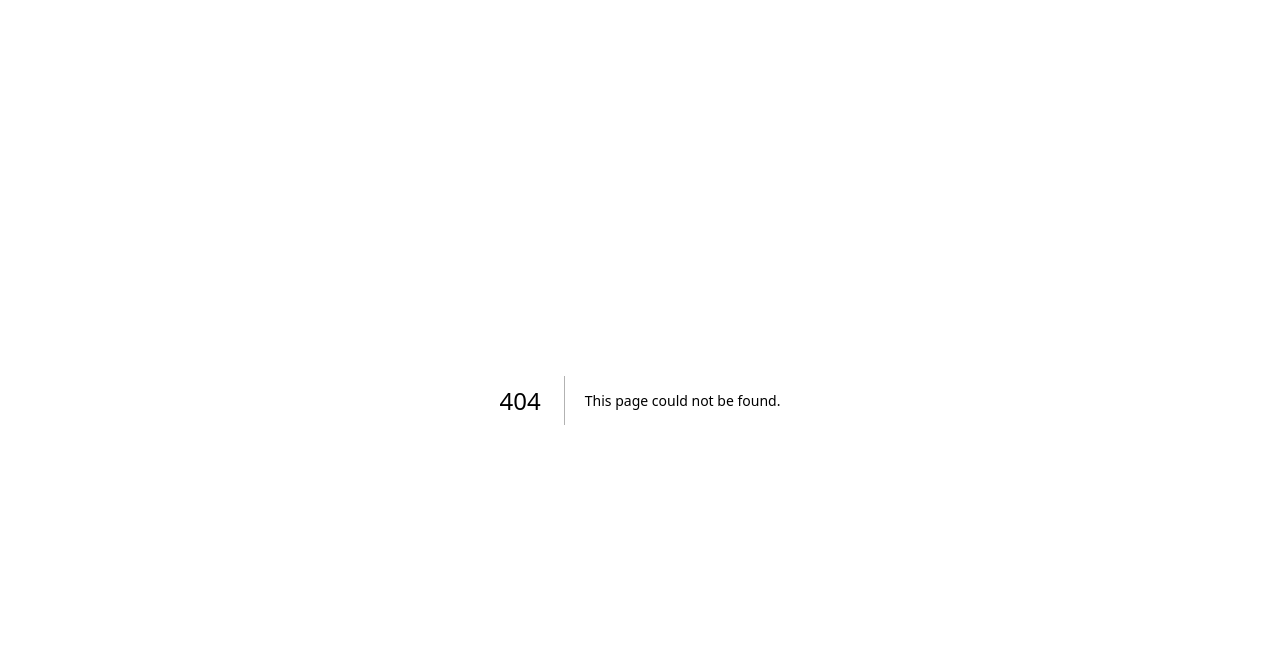
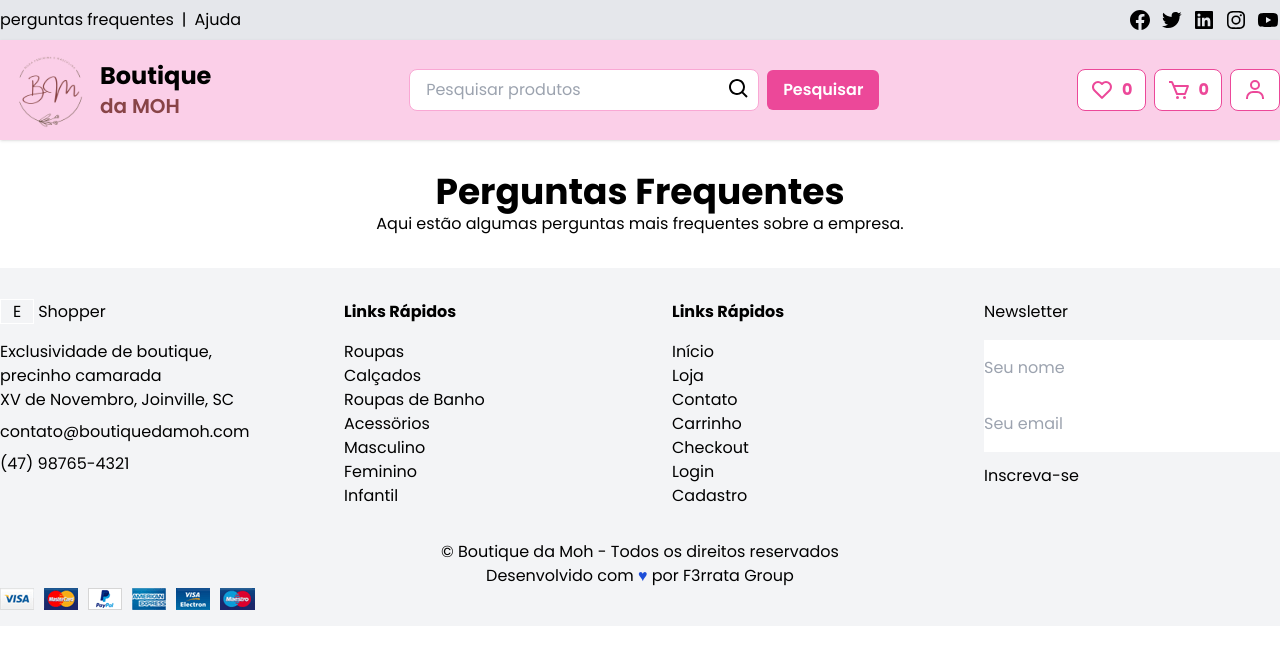
Before and after one commit to ribeirojer/Boutique-da-Mol, a Next.js app: page /faq in a window 1280 px wide. Before the commit this address had no page. Shown: the top 648 px of the page. Built offline with nearby package versions, Linux system fonts and the light colour scheme.

Commit message:
feat: edit entrar and cadastrar pages

```diff
--- a/src/components/Header.tsx
+++ b/src/components/Header.tsx
@@ -9,7 +9,7 @@ import { UserContext } from "@/pages/_app";
 type Props = {};
 
 const Header = (props: Props) => {
-  const { cartItems, wishlist } = useContext(UserContext);
+  const { user, cartItems, wishlist } = useContext(UserContext);
   const [searchTerm, setSearchTerm] = useState("");
   const router = useRouter();
   const [isFixed, setIsFixed] = useState(false);
@@ -236,6 +236,32 @@ const Header = (props: Props) => {
                 {cartItems.length}
               </span>
             </Link>
+            <Link
+              href="/usuario"
+              className="flex gap-2 items-center py-2 px-3 border border-pink-500 rounded-lg bg-white group hover:bg-pink-500 transition-all"
+            >
+              {user ? (
+                <svg
+                  xmlns="http://www.w3.org/2000/svg"
+                  width="24"
+                  height="24"
+                  viewBox="0 0 24 24"
+                  className="fill-pink-500 group-hover:fill-white"
+                >
+                  <path d="M7.5 6.5C7.5 8.981 9.519 11 12 11s4.5-2.019 4.5-4.5S14.481 2 12 2 7.5 4.019 7.5 6.5zM20 21h1v-1c0-3.859-3.141-7-7-7h-4c-3.86 0-7 3.141-7 7v1h17z"></path>
+                </svg>
+              ) : (
+                <svg
+                  xmlns="http://www.w3.org/2000/svg"
+                  width="24"
+                  height="24"
+                  viewBox="0 0 24 24"
+                  className="fill-pink-500 group-hover:fill-white"
+                >
+                  <path d="M12 2a5 5 0 1 0 5 5 5 5 0 0 0-5-5zm0 8a3 3 0 1 1 3-3 3 3 0 0 1-3 3zm9 11v-1a7 7 0 0 0-7-7h-4a7 7 0 0 0-7 7v1h2v-1a5 5 0 0 1 5-5h4a5 5 0 0 1 5 5v1z"></path>
+                </svg>
+              )}
+            </Link>
           </div>
         </div>
       </div>
--- /dev/null
+++ b/src/pages/ajuda.tsx
@@ -0,0 +1,43 @@
+import Button from "@/components/Button";
+import Footer from "@/components/Footer";
+import Header from "@/components/Header";
+import Input from "@/components/Input";
+import React from "react";
+
+type Props = {};
+
+const Ajuda = (props: Props) => {
+  const [inputAjuda, setInputAjuda] = React.useState("");
+
+  const handleSubmit = (e: any) => {
+    e.preventDefault();
+    console.log(inputAjuda);
+  };
+
+  return (
+    <>
+      <Header></Header>
+      <main className="container mx-auto my-8">
+        <h1 className="text-4xl font-bold text-center">Ajuda</h1>
+        <p className="text-center">
+          Nosso chatbot é muito simples, vocé pode perguntar qualquer coisa e
+          ele vai responder.
+        </p>
+        <Input
+          id="password"
+          label="Senha"
+          placeholder="Digite sua senha"
+          type="password"
+          value={inputAjuda}
+          onChange={(e: any) => {
+            setInputAjuda(e.target.value);
+          }}
+        />
+        <Button onClick={() => handleSubmit}>Enviar</Button>
+      </main>
+      <Footer></Footer>
+    </>
+  );
+};
+
+export default Ajuda;
--- a/src/pages/cadastrar.tsx
+++ b/src/pages/cadastrar.tsx
@@ -8,6 +8,8 @@ import Button from "@/components/Button";
 import Link from "next/link";
 import Header from "@/components/Header";
 import Footer from "@/components/Footer";
+import { useRouter } from "next/router";
+import Loading from "@/components/Loading";
 
 type Props = {};
 
@@ -19,6 +21,8 @@ const Cadastrar = (props: Props) => {
     email: "",
     password: "",
   });
+  const router = useRouter();
+  const [isLoading, setIsLoading] = useState(false);
   const firstNameRef = useRef<HTMLInputElement | null>(null);
   const lastNameRef = useRef<HTMLInputElement | null>(null);
   const emailRef = useRef<HTMLInputElement | null>(null);
@@ -34,7 +38,7 @@ const Cadastrar = (props: Props) => {
     confirmPassword: false,
     confirmPasswordMatch: false,
     terms: false,
-    generalError: false,
+    general: false,
   });
 
   const handleSubmit = (event: any) => {
@@ -49,7 +53,7 @@ const Cadastrar = (props: Props) => {
       confirmPassword: false,
       confirmPasswordMatch: false,
       terms: false,
-      generalError: false,
+      general: false,
     }));
 
     if (!formData.firstName) {
@@ -82,12 +86,19 @@ const Cadastrar = (props: Props) => {
       passwordRef.current?.focus();
       return;
     }
-
+    setIsLoading(true);
     AuthService.register(formData)
       .then((data) => {
         saveUserToContext(data);
+        setIsLoading(false);
+        router.push("/");
       })
       .catch((error) => {
+        setIsLoading(false);
+        setErrorData((prev) => ({
+          ...prev,
+          general: true,
+        }));
         console.log(error);
       });
   };
@@ -140,7 +151,9 @@ const Cadastrar = (props: Props) => {
             }}
             inputRef={emailRef}
           />
-          {errorData.emailRegex && <p className="text-red-500 mt-1">E-mail inválido</p>}
+          {errorData.emailRegex && (
+            <p className="text-red-500 mt-1">E-mail inválido</p>
+          )}
           <Input
             id="password"
             error={errorData.password}
@@ -160,15 +173,25 @@ const Cadastrar = (props: Props) => {
             </p>
           )}
           <Button type="submit">Cadastrar</Button>
+          {errorData.general && (
+            <p className="text-red-500 mt-1 text-center my-4">
+              Erro ao cadastrar. Tente novamente mais tarde.
+            </p>
+          )}
         </form>
         <p className="text-center text-gray-500 my-8">
           Já tem uma conta?{" "}
-          <Link href="/entrar" passHref className="text-pink-500 underline hover:text-pink-700">
+          <Link
+            href="/entrar"
+            passHref
+            className="text-pink-500 underline hover:text-pink-700"
+          >
             Faça login
           </Link>
         </p>
       </main>
       <Footer></Footer>
+      {isLoading && <Loading></Loading>}
     </>
   );
 };
--- a/src/pages/entrar.tsx
+++ b/src/pages/entrar.tsx
@@ -9,6 +9,7 @@ import Input from "@/components/Input";
 import Link from "next/link";
 import Header from "@/components/Header";
 import Footer from "@/components/Footer";
+import Loading from "@/components/Loading";
 
 type Props = {};
 
@@ -239,6 +240,11 @@ const Entrar = (props: Props) => {
             </Link>
           </div>
           <Button type="submit">Entrar</Button>
+          {loginError.general && (
+            <p className="text-red-500 text-center my-4">
+              Houve um problema, tente novamente mais tarde.
+            </p>
+          )}
         </form>
         <p className="text-center text-gray-500 my-4">
           Você não tem uma conta?{" "}
@@ -250,6 +256,7 @@ const Entrar = (props: Props) => {
           </Link>
         </p>
       </main>
+      {isLoading && <Loading></Loading>}
       <Footer></Footer>
     </>
   );
--- /dev/null
+++ b/src/pages/faq.tsx
@@ -0,0 +1,22 @@
+import Footer from "@/components/Footer";
+import Header from "@/components/Header";
+import React from "react";
+
+type Props = {};
+
+const Faq = (props: Props) => {
+  return (
+    <>
+      <Header></Header>
+      <main className="container mx-auto my-8">
+        <h1 className="text-4xl font-bold text-center">Perguntas Frequentes</h1>
+        <p className="text-center">
+          Aqui estão algumas perguntas mais frequentes sobre a empresa.
+        </p>
+      </main>
+      <Footer></Footer>
+    </>
+  );
+};
+
+export default Faq;
--- /dev/null
+++ b/src/pages/usuario.tsx
@@ -0,0 +1,44 @@
+import Footer from "@/components/Footer";
+import Header from "@/components/Header";
+import InputsCheckout from "@/components/InputsCheckout";
+import useFetch from "@/hooks/useFetch";
+import React, { use, useContext, useEffect } from "react";
+import { UserContext } from "./_app";
+import { useRouter } from "next/router";
+
+type Props = {};
+
+const Usuario = (props: Props) => {
+  const { user } = useContext(UserContext);
+  const url = "https://api.github.com/users/ribeirojer";
+  const { data, isLoading, error } = useFetch(url);
+  const router = useRouter();
+
+  useEffect(() => {
+    if (user === undefined || user === null || user.length === 0) {
+      router.push("/entrar");
+    }
+  }, []);
+
+  return (
+    <>
+      <Header></Header>
+      <main className="container mx-auto">
+        <h1>Usuario</h1>
+        <p>Nome: {JSON.stringify(user)}</p>
+        {/* <InputsCheckout
+          title={"Seus dados"}
+          info={undefined}
+          setInfo={undefined}
+          errorInfo={undefined}
+          refsInfo={undefined}
+          errorEmailRegex={false}
+          handleSubmitCep={undefined}
+        ></InputsCheckout> */}
+      </main>
+      <Footer></Footer>
+    </>
+  );
+};
+
+export default Usuario;
```
